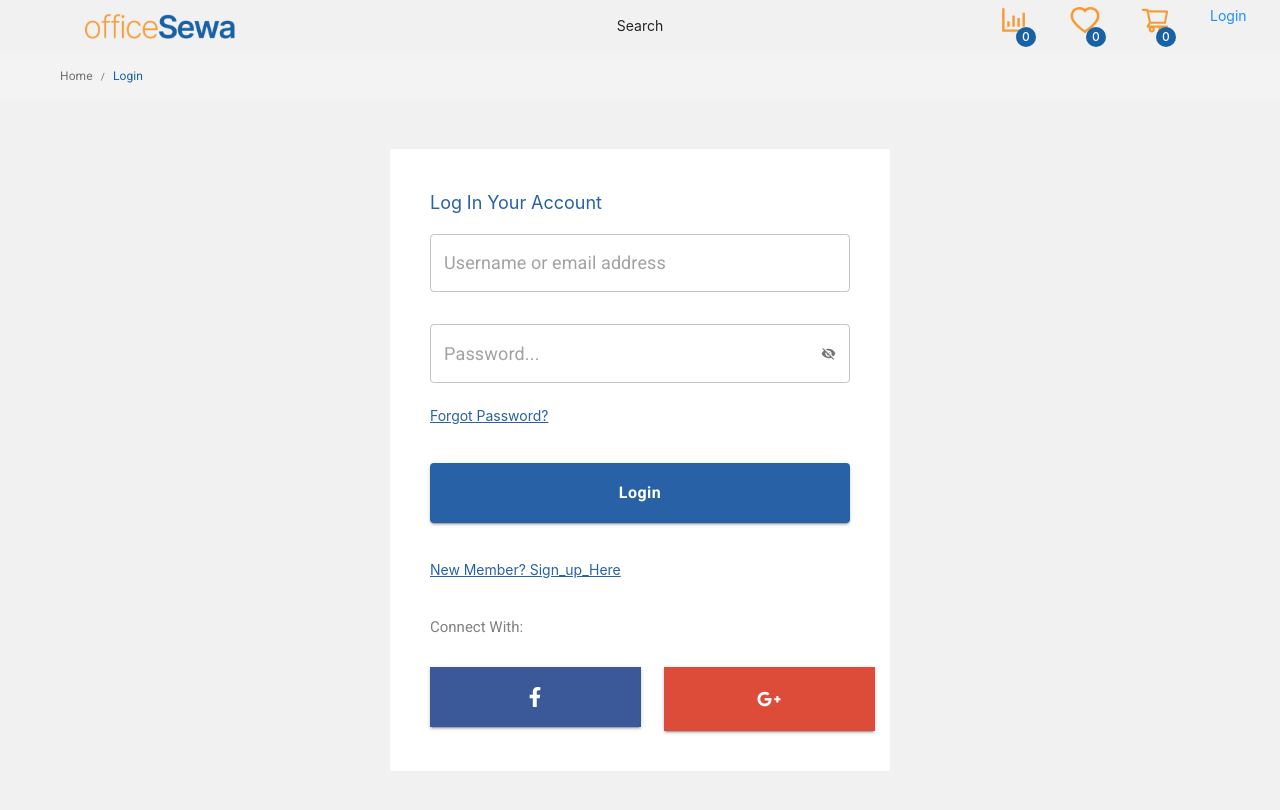
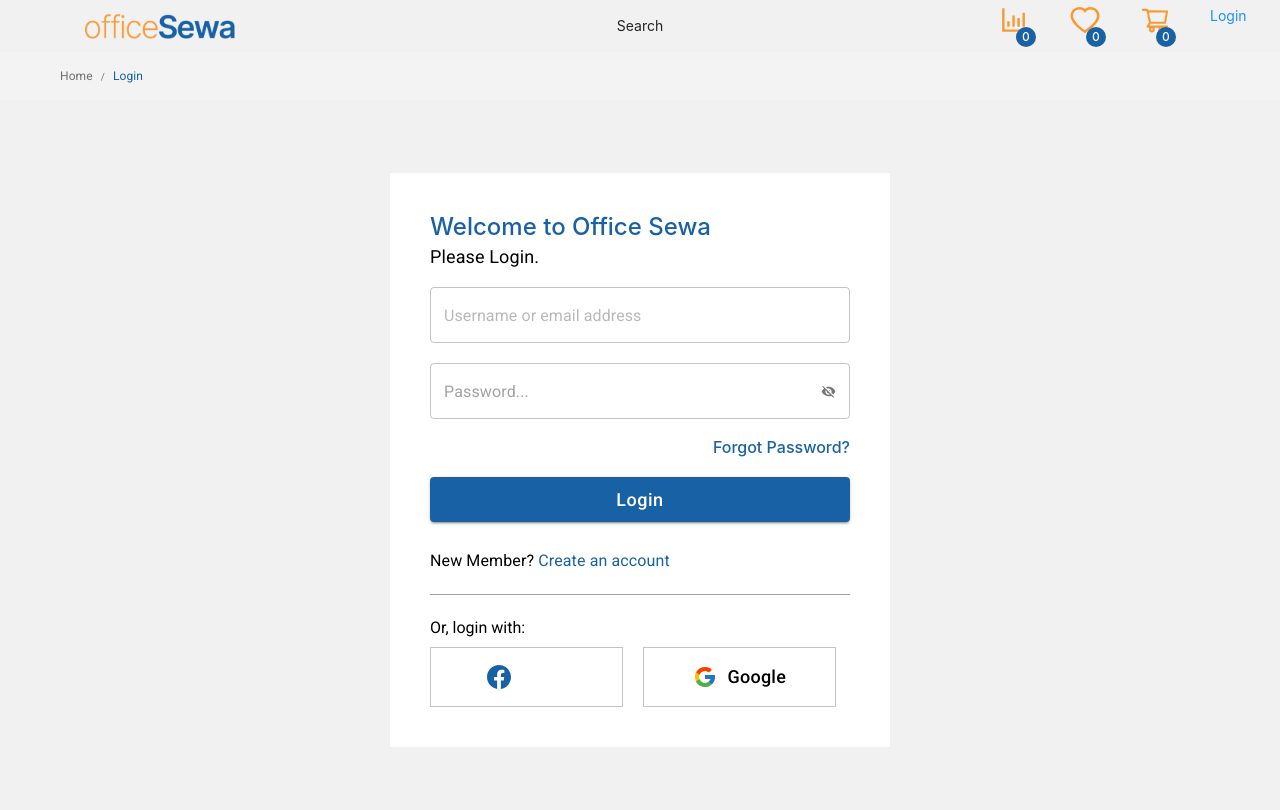
Before and after one commit to prokuranepal/OfficeSewaNew, a Next.js app: page /login in a window 1280 px wide. Shown: the top 810 px of the page. Built offline with nearby package versions, Linux system fonts and the light colour scheme.

Commit message:
Redesign of authentication and footer page

```diff
--- a/components/HeaderText/index.jsx
+++ b/components/HeaderText/index.jsx
@@ -4,10 +4,19 @@ import { Typography } from '@material-ui/core';
 import { colors } from '../utils/colors';
 const useStyles = makeStyles({
     headerText: {
-        fontSize: "18px",
+        fontSize: "24px",
         color: colors.primaryColor,
         padding: "1rem 0",
-    }
+        fontWeight: "500",
+        lineHeight: "28px"
+    },
+    secondaryText: {
+        paddingTop: "5px",
+        fontSize: "18px",
+        lineHeight: "21px",
+        fontWeight: "400",
+        color: '#000000'
+    },
 
 })
 export const HeaderText = (props) => {
@@ -16,3 +25,10 @@ export const HeaderText = (props) => {
         <Typography variant="span" className={classes.headerText}>{props.children}</Typography>
     )
 }
+export const SubHeaderText = (props) => {
+    const classes = makeStyles()
+    return (
+        <Typography variant="h4" className={classes.secondaryText}>{props.children}</Typography>
+
+    )
+}
--- a/components/elements/HeaderText/index.js
+++ b/components/elements/HeaderText/index.js
@@ -8,7 +8,7 @@ const HeaderText = (props) => {
     return (
         <div className={classes.containerStyle}>
             <div className={classes.text}>
-            {props.title}
+                {props.title}
             </div>
         </div>
     )
--- a/components/elements/PasswordInput/PasswordInput.jsx
+++ b/components/elements/PasswordInput/PasswordInput.jsx
@@ -5,11 +5,11 @@ import { TextField, Typography, FormControl, OutlinedInput, InputAdornment, Icon
 import { makeStyles } from '@material-ui/styles'
 const useStyles = makeStyles({
     inputContainer: {
-        margin: "1.6rem 0",
+        margin: "1rem 0",
         borderRadius: "6px"
     },
     input: {
-        fontSize: "18px",
+        fontSize: "16px",
         '&::placeholder': {
             fontSize: "18px"
         }
--- a/components/elements/UsernameInput/UsernameInput.jsx
+++ b/components/elements/UsernameInput/UsernameInput.jsx
@@ -3,13 +3,17 @@ import { TextField, Typography } from '@material-ui/core'
 import { makeStyles } from "@material-ui/styles"
 const useStyles = makeStyles({
     inputContainer: {
-        margin: "1.6rem 0",
+        margin: "1rem 0",
         borderRadius: "6px",
     },
     input: {
         '& .MuiInputBase-input': {
 
-            fontSize: "18px"
+            fontSize: "16px",
+            color: "#595959",
+        },
+        '& .MuiInputBase-input::placeholder': {
+            color: "#595959",
         }
     },
     warning: {
--- a/components/global/PrimaryButton.jsx
+++ b/components/global/PrimaryButton.jsx
@@ -4,12 +4,13 @@ import { makeStyles } from '@material-ui/styles'
 import { colors } from '../utils/colors';
 const useStyles = makeStyles({
     primaryButton: {
-        padding: " 1.6rem 0 ",
+        padding: " 1.2rem 0 ",
         backgroundColor: colors.primaryColor,
-        fontWeight: "bold",
-        fontSize: "1.6rem",
+        fontWeight: "500",
+        fontSize: "18px",
+        lineHeight: "21px",
         textTransform: "capitalize",
-        margin: "3rem 0 ",
+        margin: "1rem 0 ",
         color: "#fff",
         '&:hover': {
             backgroundColor: "#2821B5"
--- a/components/partials/ForgotPassword/index.jsx
+++ b/components/partials/ForgotPassword/index.jsx
@@ -10,14 +10,16 @@ const useStyles = makeStyles({
         width: "100vw",
         display: "flex",
         justifyContent: "center",
-        alignItems: "center",
+        alignItems: "flex-start",
         backgroundColor: "#F1F1F1",
+        paddingTop: "40px"
     },
     forgotPassword: {
         width: "500px",
         minHeight: "400px",
         padding: "4rem",
         backgroundColor: "#fff",
+        maxWidth: "100%"
     }
 })
 const ForgotPassword = () => {
--- a/components/partials/Login/index.jsx
+++ b/components/partials/Login/index.jsx
@@ -3,15 +3,18 @@ import PrimaryButton from '../../global/PrimaryButton'
 import { Typography, Button, Box, Grid } from '@material-ui/core';
 import Link from 'next/link'
 import { emailRegex } from '../../utils/regex';
-import { makeStyles } from "@material-ui/styles"
-import { HeaderText } from '../../../components/HeaderText';
+import { makeStyles } from "@material-ui/core/styles"
+import { HeaderText } from '../../../components/HeaderText/index';
 import { colors } from '../../utils/colors';
 import UsernameInput from '../../elements/UsernameInput/UsernameInput'
 import PasswordInput from '../../elements/PasswordInput/PasswordInput';
 import { FaGooglePlusG } from 'react-icons/fa'
 import { FaFacebookF } from 'react-icons/fa'
+import { FcGoogle } from 'react-icons/fc'
+import { SiFacebook } from 'react-icons/si'
+import { SubHeaderText } from '../../../components/HeaderText/index';
 
-const useStyles = makeStyles({
+const useStyles = makeStyles(theme => ({
     mainContainer: {
         height: "90vh",
         width: "100vw",
@@ -25,40 +28,123 @@ const useStyles = makeStyles({
         minHeight: "400px",
         padding: "4rem",
         backgroundColor: "#fff",
+        maxWidth: "100%"
     },
-    link: {
-        fontSize: "14px",
+
+    linkContainer: {
+        display: "block",
+        display: "flex",
+        justifyContent: "flex-end"
+    },
+    forgotLink: {
+        fontSize: "16px",
         color: colors.primaryColor,
-        textDecoration: "underline",
+        // textDecoration: "underline",
         margin: "0.6rem 0",
         display: "inline-block",
+        fontWeight: "500",
+    },
+    memberLink: {
+        fontSize: "16px",
+        fontWeight: "400",
+        lineHeight: "18px",
+        color: colors.primaryColor
+    },
+    line: {
+        margin: "2.4rem 0",
+        height: "1px",
+        backgroundColor: "#A1A1A1",
+
+    },
+    member: {
+        fontSize: "16px",
+        fontWeight: "400",
+        lineHeight: "18px",
+        color: "#000000",
+        paddingTop: "2rem"
     },
     socialContainer: {
-        margin: "0 auto"
+        margin: "0 auto",
+        width: "100%"
     },
     socialButton: {
-        width: "90%",
+        width: "100%",
+        height: "100%",
         padding: "2rem 0",
         color: "#fff",
-        borderRadius: '0'
+        borderRadius: '0',
+        boxShadow: "none",
     },
-    primary: {
-        background: "#3B5999"
+    options: {
+        fontSize: "16px",
+        lineHeight: "18px",
+        color: "#000000",
+        margin: "1rem 0",
+
     },
-    secondary: {
-        background: colors.secondaryColor
+    primaryButtonContainer: {
+        width: "40%",
+        height: "60px",
+        border: "1px solid #C4C4C4",
+        [theme.breakpoints.up('md')]: {
+            // paddingRight: "1rem"
+            maxWidth: "46%",
+            marginRight: "10px"
+        }
     },
-    connectText: {
-        margin: "3rem 0",
-        color: "gray"
+    secondaryButtonContainer: {
+        border: "1px solid #C4C4C4",
+        height: "60px",
+        [theme.breakpoints.up('md')]: {
+            // paddingLeft: "1rem"
+            maxWidth: "46%",
+            marginLeft: "10px"
+        }
+    },
+    primaryButton: {
+        background: "#fff"
+
+        // backgroundColor: "#3B5999",
+        // '&:hover': {
+        //     backgroundColor: "#1966d1"
+        // }
+    },
+    optionsText: {
+        fontSize: "18px",
+        lineHeight: "21px",
+        fontWeight: "500",
+        color: "#000000",
+        textTransform: "capitalize"
+
+    },
+    secondaryText: {
+        paddingTop: "5px",
+        fontSize: "18px",
+        lineHeight: "21px",
+        fontWeight: "400",
+        color: '#000000',
+        paddingBottom: "10px"
+    },
+    secondaryButton: {
+        background: "#fff"
+        // background: colors.secondaryColor,
+        // paddingLeft: "1rem",
+        // '&:hover': {
+        //     backgroundColor: "#ba0921"
+        // }
     },
     facebook: {
-        fontSize: "20px"
+        display: "inline-block",
+        fontSize: "24px",
+        color: colors.primaryColor,
+        marginRight: "10px"
     },
     google: {
-        fontSize: "24px"
+        fontSize: "24px",
+        marginRight: "10px"
+
     }
-})
+}))
 // const passwordRegex = new RegExp('^(?=.*[A-Za-z])(?=.*\d)[A-Za-z\d]{8,}$');
 const passwordRegex = new RegExp('^(?=.*?[A-Za-z])(?=.*?[0-9]).{6,}$');
 
@@ -178,32 +264,39 @@ const Login = () => {
             <form onSubmit={submitHandler}>
                 <div className={classes.mainContainer}>
                     <div className={classes.login}>
-                        <HeaderText>Log In Your Account</HeaderText>
+                        <HeaderText>Welcome to Office Sewa</HeaderText>
+                        <Typography variant="h4" className={classes.secondaryText}>Please Login.</Typography>
+                        {/* <SubHeaderText>Please Login</SubHeaderText> */}
                         <UsernameInput name="email" blurHandler={blurHandler} focusHandler={focusHandler} changeHandler={changeHandler} userData={userData} focus={emailFocus} />
                         <PasswordInput name="password" changeHandler={changeHandler} clickHandler={clickHandler} userData={userData} focusHandler={focusHandler} blurHandler={blurHandler} focus={passwordFocus} />
 
                         {/* <Button fullWidth className={classes["primary_button"]} variant="contained" >
                         Login
                     </Button> */}
-                        <Link href="#">
-                            <a className={classes.link}  >Forgot Password?</a>
-
-                        </Link>
+                        <div className={classes.linkContainer}>
+                            <Link href="#">
+                                <a className={classes.forgotLink}  >Forgot Password?</a>
+                            </Link>
+                        </div>
                         <PrimaryButton >Login</PrimaryButton>
-                        <Link href="#">
-                            <a className={classes.link}  >New Member? Sign_up_Here</a>
-
-                        </Link>
-                        <Typography className={classes.connectText} variant="h5">Connect With:</Typography>
+                        <Typography variant="h6" className={classes.member}>New Member?
+                            <Link href="#">
+                                <a className={classes.memberLink}  > Create an account</a>
+                            </Link>
+                        </Typography>
+                        <div className={classes.line}></div>
+                        <Typography className={classes.options} variant="h5">Or, login with:</Typography>
                         <Grid container spacing={6} className={classes.socialContainer}>
-                            <Grid items xs={12} md={6} >
-                                <Button variant="contained" className={`${classes.socialButton}  ${classes.primary}`}  >
-                                    <FaFacebookF className={`${classes.icon} ${classes.facebook}`} />
+                            <Grid items xs={12} md={6} className={classes.primaryButtonContainer} >
+                                <Button variant="contained" className={`${classes.socialButton}  ${classes.primaryButton}`}  >
+                                    <SiFacebook className={`${classes.icon} ${classes.facebook}`} />
+                                    <Typography variant="span" className={classes.loginOptionsText}>Facebook</Typography>
                                 </Button>
                             </Grid>
-                            <Grid items xs={12} md={6}>
-                                <Button variant="contained" className={`${classes.socialButton}  ${classes.secondary}`} color="primary" >
-                                    <FaGooglePlusG className={`${classes.icon} ${classes.google}`} />
+                            <Grid items xs={12} md={6} className={classes.secondaryButtonContainer}>
+                                <Button variant="contained" className={`${classes.socialButton}  ${classes.secondaryButton}`}  >
+                                    <FcGoogle className={`${classes.icon} ${classes.google}`} />
+                                    <Typography variant="span" className={classes.optionsText}>Google</Typography>
                                 </Button>
                             </Grid>
                         </Grid>
--- a/components/partials/Register/index.jsx
+++ b/components/partials/Register/index.jsx
@@ -7,25 +7,38 @@ import PasswordInput from '../../elements/PasswordInput/PasswordInput';
 import { emailRegex } from '../../utils/regex';
 import { passwordRegex } from '../../utils/regex';
 import { HeaderText } from '../../HeaderText';
-import { makeStyles } from '@material-ui/styles';
+import { makeStyles } from '@material-ui/core/styles';
 import { colors } from '../../utils/colors';
 import { FaGooglePlusG } from 'react-icons/fa'
 import { FaFacebookF } from 'react-icons/fa'
+import { FcGoogle } from 'react-icons/fc'
+import { SiFacebook } from 'react-icons/si'
 
-const useStyles = makeStyles({
+
+const useStyles = makeStyles(theme => ({
     mainContainer: {
         height: "90vh",
         width: "100vw",
         display: "flex",
         justifyContent: "center",
-        alignItems: "center",
+        alignItems: "flex-start",
         backgroundColor: "#F1F1F1",
+        paddingTop: "40px"
     },
     register: {
         width: "500px",
         minHeight: "400px",
         padding: "4rem",
         backgroundColor: "#fff",
+        maxWidth: "100%"
+    },
+    secondaryText: {
+        paddingTop: "5px",
+        fontSize: "18px",
+        lineHeight: "21px",
+        fontWeight: "400",
+        color: '#000000',
+        paddingBottom: "10px"
     },
     link: {
         fontSize: "14px",
@@ -34,32 +47,94 @@ const useStyles = makeStyles({
         margin: "0.6rem 0",
         display: "inline-block",
     },
+    line: {
+        margin: "2.4rem 0",
+        height: "1px",
+        backgroundColor: "#A1A1A1",
+
+    },
     socialContainer: {
-        margin: "0 auto"
+        margin: "0 auto",
+        width: "100%"
     },
     socialButton: {
-        width: "90%",
+        width: "100%",
+        height: "100%",
         padding: "2rem 0",
         color: "#fff",
-        borderRadius: "0"
+        borderRadius: '0',
+        boxShadow: "none",
     },
-    primary: {
-        background: colors.primaryColor
+    primaryButtonContainer: {
+        width: "40%",
+        height: "60px",
+        border: "1px solid #C4C4C4",
+        [theme.breakpoints.up('md')]: {
+            // paddingRight: "1rem"
+            maxWidth: "46%",
+            marginRight: "10px"
+        }
     },
-    secondary: {
-        background: colors.secondaryColor
+    secondaryButtonContainer: {
+        border: "1px solid #C4C4C4",
+        height: "60px",
+        [theme.breakpoints.up('md')]: {
+            // paddingLeft: "1rem"
+            maxWidth: "46%",
+            marginLeft: "10px"
+        }
     },
-    connectText: {
-        margin: "3rem 0",
-        color: "gray"
+    options: {
+        fontSize: "16px",
+        lineHeight: "18px",
+        color: "#000000",
+        margin: "1rem 0",
+
+    },
+
+
+    primaryButton: {
+        background: "#fff"
+
+    },
+    secondaryButton: {
+        background: "#fff"
+
+    },
+    member: {
+        fontSize: "16px",
+        fontWeight: "400",
+        lineHeight: "18px",
+        color: "#000000",
+        paddingTop: "2rem"
+    },
+    loginLink: {
+        fontSize: "16px",
+        fontWeight: "400",
+        lineHeight: "18px",
+        color: colors.primaryColor
     },
     facebook: {
-        fontSize: "20px"
+        display: "inline-block",
+        fontSize: "24px",
+        color: colors.primaryColor,
+        marginRight: "10px"
     },
     google: {
-        fontSize: "24px"
-    }
-})
+        fontSize: "24px",
+        marginRight: "10px"
+
+    },
+    optionsText: {
+        fontSize: "18px",
+        lineHeight: "21px",
+        fontWeight: "500",
+        color: "#000000",
+        textTransform: "capitalize"
+
+    },
+
+}))
 
 export const Register = () => {
     const classes = useStyles()
@@ -177,7 +252,9 @@ export const Register = () => {
             <form onSubmit={submitHandler}>
                 <div className={classes.mainContainer}>
                     <div className={classes.register}>
-                        <HeaderText>Register an Account</HeaderText>
+                        <HeaderText>Welcome to Office Sewa</HeaderText>
+                        <Typography variant="h4" className={classes.secondaryText}>Register an account here</Typography>
+
                         <UsernameInput name="email" blurHandler={blurHandler} focusHandler={focusHandler} changeHandler={changeHandler} userData={userData} focus={emailFocus} />
                         <PasswordInput name="password" changeHandler={changeHandler} clickHandler={clickHandler} userData={userData} focusHandler={focusHandler} blurHandler={blurHandler} focus={passwordFocus} />
 
@@ -186,23 +263,27 @@ export const Register = () => {
                 Login
             </Button> */}
                         <PrimaryButton >Register</PrimaryButton>
-                        <Link href="#">
-                            <a className={classes.link}  >Already a Member? Login Here</a>
+                        <Typography variant="h6" className={classes.member}>Already a member?
+                            <Link href="#">
+                                <a className={classes.loginLink}  > Login here.</a>
+                            </Link>
+                        </Typography>
+                        <div className={classes.line}></div>
 
-                        </Link>
-                        <Typography className={classes.connectText} variant="h5">Connect With:</Typography>
+                        <Typography className={classes.options} variant="h5">Or, register with:</Typography>
                         <Grid container spacing={6} className={classes.socialContainer}>
-                            <Grid items xs={12} md={6} >
-                                <Button variant="contained" className={`${classes.socialButton}  ${classes.primary}`}  >
-                                    <FaFacebookF className={`${classes.icon} ${classes.facebook}`} />
+                            <Grid items xs={12} md={6} className={classes.primaryButtonContainer} >
+                                <Button variant="contained" className={`${classes.socialButton}  ${classes.primaryButton}`}  >
+                                    <SiFacebook className={`${classes.icon} ${classes.facebook}`} />
+                                    <Typography variant="span" className={classes.optionsText}>Facebook</Typography>
                                 </Button>
                             </Grid>
-                            <Grid items xs={12} md={6}>
-                                <Button variant="contained" className={`${classes.socialButton}  ${classes.secondary}`}  >
-                                    <FaGooglePlusG className={`${classes.icon} ${classes.google}`} />
+                            <Grid items xs={12} md={6} className={classes.secondaryButtonContainer}>
+                                <Button variant="contained" className={`${classes.socialButton}  ${classes.secondaryButton}`}  >
+                                    <FcGoogle className={`${classes.icon} ${classes.google}`} />
+                                    <Typography variant="span" className={classes.optionsText}>Google</Typography>
                                 </Button>
                             </Grid>
-
                         </Grid>
                     </div>
                 </div>
--- a/components/utils/colors.jsx
+++ b/components/utils/colors.jsx
@@ -1,5 +1,5 @@
 export const colors = {
-    primaryColor: "#2861A5",
+    primaryColor: "#1961A5",
     secondaryColor: "#DD4B39",
-    textColor: "gray"
+    textColor: "#595959"
 }
--- a/theme/font.js
+++ b/theme/font.js
@@ -1,5 +1,6 @@
 export const fontSize = {
     breadcrumbText: '12px',
     pageHeader: '20px',
-    secondaryHeader: '16px'
+    secondaryHeader: '16px',
+
 }
```
Also changed, not shown: components/global/Footer/index.jsx (+27 -8 lines), components/partials/ChangePassword/index.jsx (+7 -3 lines).
